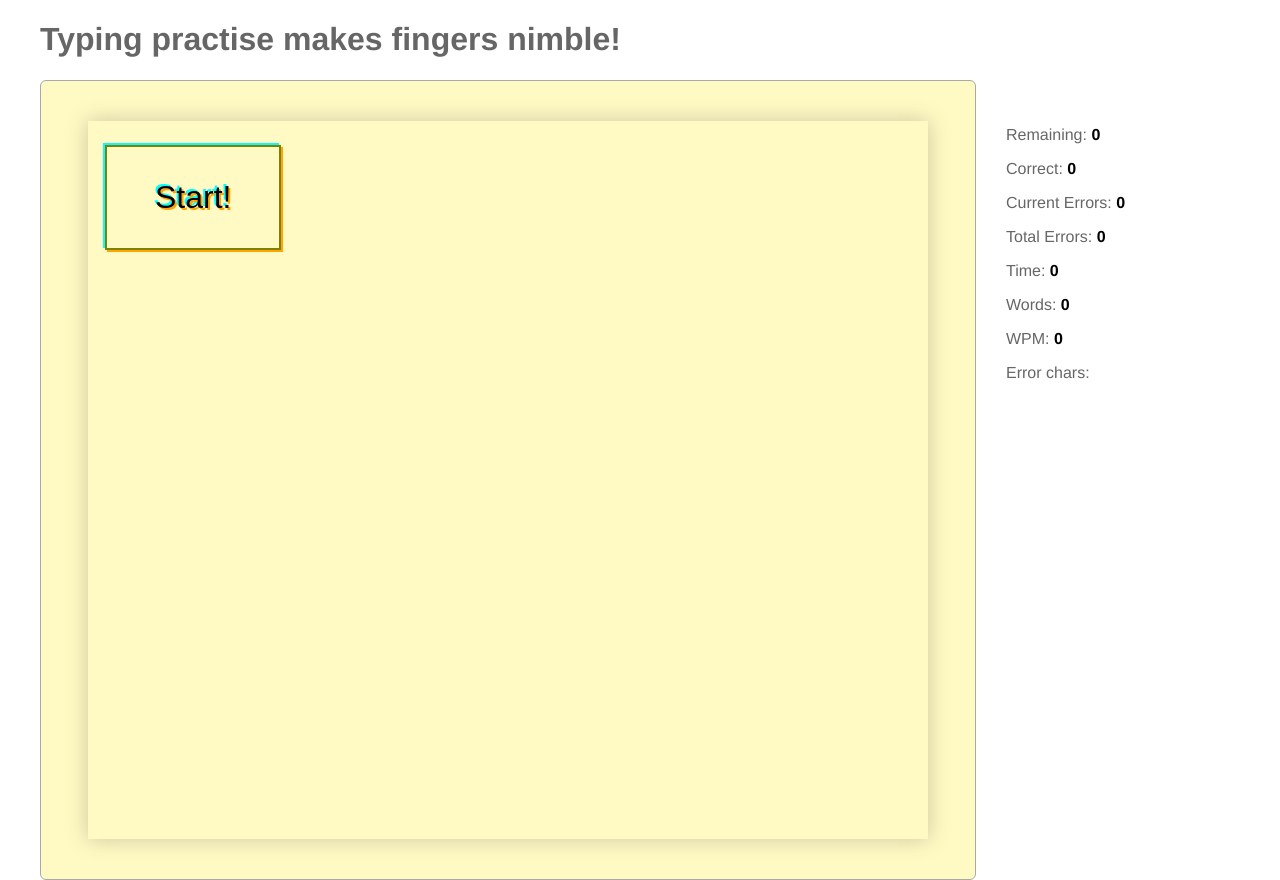
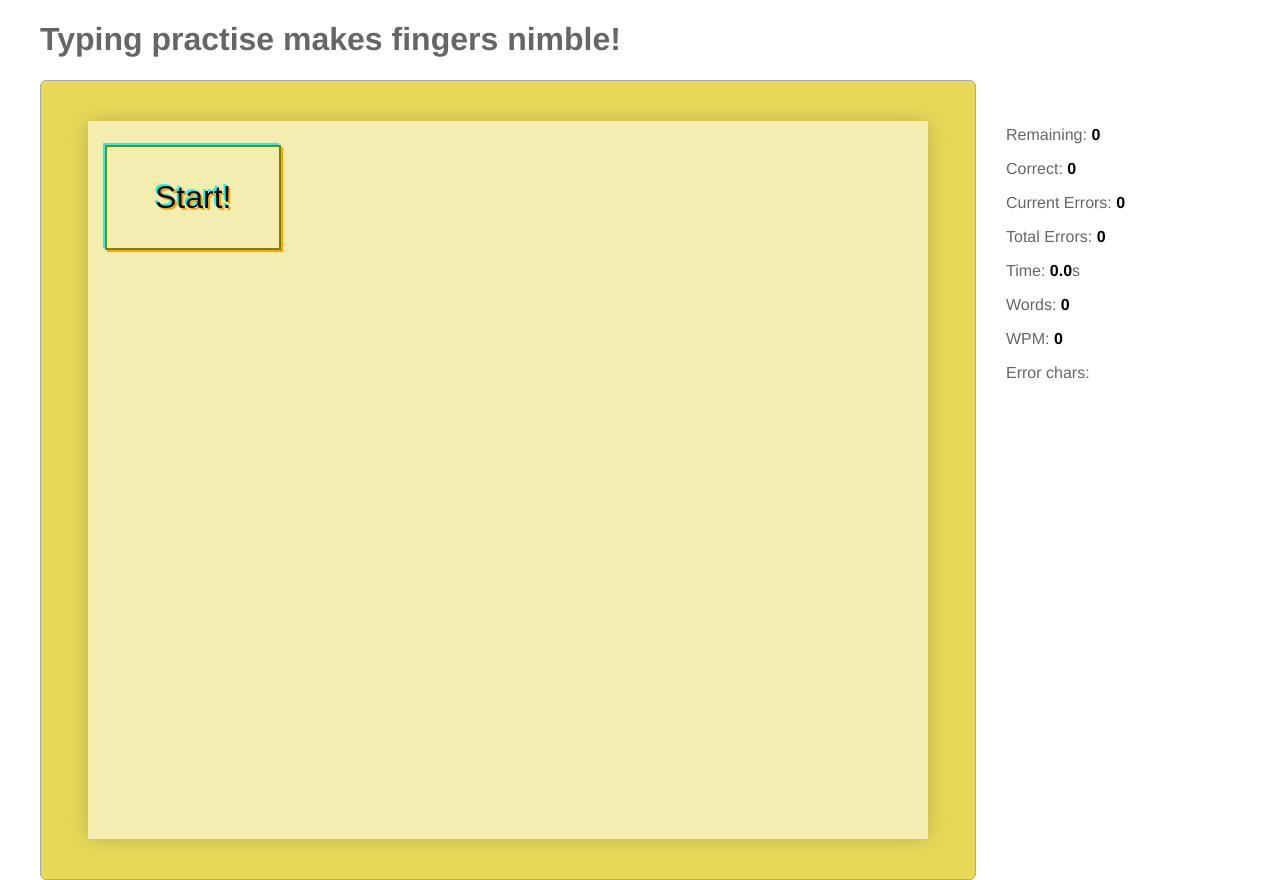
Before and after one commit to guywuy/typing-practise, a React (Create React App) app: page / in a window 1280 px wide. Built offline with nearby package versions, Linux system fonts and the light colour scheme.

Commit message:
End round when the full amount of characters has been typed

```diff
--- a/src/App.js
+++ b/src/App.js
@@ -8,6 +8,7 @@ class App extends Component {
     this.state = {
       'stringToType': '',
       'inProgress' : false,
+      'finished' : false,
       'currentPosition' : 0,
       'remainingCount' : 0,
       'successCount' : 0,
@@ -25,24 +26,30 @@ class App extends Component {
     this.tick = this.tick.bind(this);
 
     this.strings = [
-      "Satie was a colourful figure in the early 20th-century Parisian avant-garde. His work was a precursor to later artistic movements such as minimalism, Surrealism, repetitive music, and the Theatre of the Absurd.",
-      'Salvator Mundi is a painting of Christ as Salvator Mundi (Latin: Saviour of The World) by Leonardo da Vinci, dated to c. 1500. The painting shows Jesus, in Renaissance dress, giving a benediction with his raised right hand and crossed fingers while holding a transparent crystal orb in his left hand. Around 20 other versions of the work are known, by students and followers of Leonardo, and some chalk preparatory drawings are held in the Royal Collection.',
-      "The Road to Infinity is a collection of seventeen scientific essays by Isaac Asimov. It was the fourteenth of a series of books collecting Asimov's science essays from The Magazine of Fantasy and Science Fiction. It also included a list of all of Asimov's essays in that magazine up to 1979. It was first published by Doubleday & Company in 1979.",
-      "Logic is the formal science of using reason and is considered a branch of both philosophy and mathematics. Logic investigates and classifies the structure of statements and arguments, both through the study of formal systems of inference and the study of arguments in natural language. The scope of logic can therefore be very large, ranging from core topics such as the study of fallacies and paradoxes, to specialized analyses of reasoning such as probability, correct reasoning, and arguments involving causality. One of the aims of logic is to identify the correct (or valid) and incorrect (or fallacious) inferences. Logicians study the criteria for the evaluation of arguments.",
-      "The Indo-Pacific finless porpoise (Neophocaena phocaenoides), or finless porpoise, is one of seven porpoise species. Most of the population has been found around the Korean peninsula in the Yellow and East China Seas, although a freshwater population is found around Jiuduansha near Shanghai at the mouth of China's Yangtze River. Genetic studies indicate that the finless porpoise is the most basal living member of the porpoise family."
+      "Satie was a colourful figure"
     ]
+    // this.strings = [
+    //   "Satie was a colourful figure in the early 20th-century Parisian avant-garde. His work was a precursor to later artistic movements such as minimalism, Surrealism, repetitive music, and the Theatre of the Absurd.",
+    //   'Salvator Mundi is a painting of Christ as Salvator Mundi (Latin: Saviour of The World) by Leonardo da Vinci, dated to c. 1500. The painting shows Jesus, in Renaissance dress, giving a benediction with his raised right hand and crossed fingers while holding a transparent crystal orb in his left hand. Around 20 other versions of the work are known, by students and followers of Leonardo, and some chalk preparatory drawings are held in the Royal Collection.',
+    //   "The Road to Infinity is a collection of seventeen scientific essays by Isaac Asimov. It was the fourteenth of a series of books collecting Asimov's science essays from The Magazine of Fantasy and Science Fiction. It also included a list of all of Asimov's essays in that magazine up to 1979. It was first published by Doubleday & Company in 1979.",
+    //   "Logic is the formal science of using reason and is considered a branch of both philosophy and mathematics. Logic investigates and classifies the structure of statements and arguments, both through the study of formal systems of inference and the study of arguments in natural language. The scope of logic can therefore be very large, ranging from core topics such as the study of fallacies and paradoxes, to specialized analyses of reasoning such as probability, correct reasoning, and arguments involving causality. One of the aims of logic is to identify the correct (or valid) and incorrect (or fallacious) inferences. Logicians study the criteria for the evaluation of arguments.",
+    //   "The Indo-Pacific finless porpoise (Neophocaena phocaenoides), or finless porpoise, is one of seven porpoise species. Most of the population has been found around the Korean peninsula in the Yellow and East China Seas, although a freshwater population is found around Jiuduansha near Shanghai at the mouth of China's Yangtze River. Genetic studies indicate that the finless porpoise is the most basal living member of the porpoise family."
+    // ]
   }
 
   validateTyping(input){
     // compare input to previous input - if the same then return
     if (input === this.state.previousInput) return;
-    console.log(this.state.currentPosition, 'current position');
+
+    if (this.state.currentPosition >= this.state.stringToType.length){
+      this.endRound();
+      return;
+    }
 
     let length = input.length;
 
     let lastChar = input[this.state.currentPosition];
     let targetChar = this.state.stringToType[this.state.currentPosition];
-    console.log(targetChar, 'targetChar');
     let characterLog = this.state.overlayCharacters;
     let errorChars = this.state.errorChars;
     let errorCountTotal = this.state.errorCountTotal;
@@ -112,7 +119,8 @@ class App extends Component {
       'errorChars' : [],
       'timeElapsed' : 0,
       'overlayCharacters' : [],
-      'previousInput' : ''
+      'previousInput' : '',
+      'finished' : false
     })
   }
 
@@ -129,6 +137,10 @@ class App extends Component {
 
   endRound(){
     clearInterval(this.interval);
+    this.setState({
+      'inProgress' : false,
+      'finished' : true
+    });
   }
 
   generateString(){
@@ -155,14 +167,25 @@ class App extends Component {
           <h1 className="app__title">Typing practise makes fingers nimble!</h1>
         </header>
         <section className="main-container">
-          <TypingContainer inProgress={this.state.inProgress} stringToType={this.state.stringToType} validateTyping={this.validateTyping} handleBackspace={this.handleBackspace} overlayCharacters={this.state.overlayCharacters} startRound={this.startRound} />
-          <InfoContainer successCount={this.state.successCount}
+          <TypingContainer
+          inProgress={this.state.inProgress}
+          finished={this.state.finished}
+          stringToType={this.state.stringToType}
+          validateTyping={this.validateTyping}
+          handleBackspace={this.handleBackspace}
+          overlayCharacters={this.state.overlayCharacters}
+          startRound={this.startRound}
+          />
+
+          <InfoContainer
+          successCount={this.state.successCount}
           remainingCount={this.state.remainingCount}
           errorCountCurrent={this.state.errorCountCurrent}
           errorCountTotal={this.state.errorCountTotal}
           errorChars={this.state.errorChars}
           timeElapsed={this.state.timeElapsed}
-          wordCount={this.state.previousInput.split(' ').length-1} />
+          wordCount={this.state.previousInput.split(' ').length-1}
+          />
         </section>
       </div>
     );
--- a/src/InfoContainer.js
+++ b/src/InfoContainer.js
@@ -45,7 +45,7 @@ const InfoContainer = ({
       <p>Correct: <strong>{successCount}</strong></p>
       <p>Current Errors: <strong>{errorCountCurrent}</strong></p>
       <p>Total Errors: <strong>{errorCountTotal}</strong></p>
-      <p>Time: <strong>{timeElapsed}</strong></p>
+      <p>Time: <strong>{(timeElapsed/10).toFixed(1)}</strong>s</p>
       <p>Words: <strong>{wordCount}</strong></p>
       <p>WPM: <strong>{wordsPerMinute()}</strong></p>
       <p> Error chars: </p>
--- a/src/TypingContainer.js
+++ b/src/TypingContainer.js
@@ -25,9 +25,13 @@ class TypingContainer extends Component {
       this.props.stringToType[i-1] :
       '<span class="red">' + this.props.stringToType[i-1] + '</span>'}`
     })
-    outputString.length > 0 ?
-      outputString += `<span class="flashing">${this.props.stringToType[log.length-1]}</span>` :
+    if (log.length >= this.props.stringToType.length){
+      outputString += "";
+    } else if (outputString.length > 0) {
+      outputString += `<span class="flashing">${this.props.stringToType[log.length-1]}</span>`;
+    } else {
       outputString += `<span class="flashing">${this.props.stringToType[0]}</span>`;
+    }
     return {__html: outputString};
   }
 
@@ -40,6 +44,10 @@ class TypingContainer extends Component {
         <div className="TypingArea" id='text-overlay' dangerouslySetInnerHTML={this.formatOverlayChars()}></div>
         }
 
+        {this.props.finished &&
+        <div className="TypingArea finished" id='text-overlay' dangerouslySetInnerHTML={this.formatOverlayChars()}></div>
+        }
+
         {this.props.inProgress &&
         <textarea className="TypingArea"
         id='user-text-display'
@@ -50,7 +58,8 @@ class TypingContainer extends Component {
         onChange={this.handleChange}
         onKeyDown={this.handleKeyDown}></textarea>
         }
-        {!this.props.inProgress && <button className="button--start" onClick={this.props.startRound}>Start!</button>}
+        {!this.props.inProgress && !this.props.finished && <button className="button--start" onClick={this.props.startRound}>Start!</button>}
+
       </div>
     );
   }
--- a/src/index.css
+++ b/src/index.css
@@ -1,6 +1,7 @@
 :root {
   --medium-grey: #666;
   --jazzy-shadows: 2px 2px orange, -2px -2px cyan;
+  --jazzy-shadows--inverse: 4px 4px cyan, -4px -4px orange;
 }
 *{
   box-sizing: border-box;
@@ -22,7 +23,7 @@ body {
   display: flex;
 }
 .TypingContainer{
-  background: rgb(255, 249, 195);
+  background: rgb(232, 218, 87);
   border-radius: 6px;
   border: 1px solid darkgray;
   height: 800px;
@@ -48,6 +49,7 @@ textarea {
 }
 #background-text-display {
   color: var(--medium-grey);
+  background: #FFF8;
 }
 .red {
   color: red;
@@ -76,11 +78,20 @@ strong {
   top: 2rem;
   text-shadow: var(--jazzy-shadows);
   box-shadow: var(--jazzy-shadows);
+  transition: all 0.3s;
+}
+.button--start:hover {
+  text-shadow: var(--jazzy-shadows--inverse);
+  box-shadow: var(--jazzy-shadows--inverse);
 }
 .flashing {
   color: green;
   text-decoration: underline;
   animation: flash 1s infinite;
+}
+.finished .flashing {
+  color: none;
+  animation: none;
 }
 .error-chars-container {
   max-height: 300px;
```
